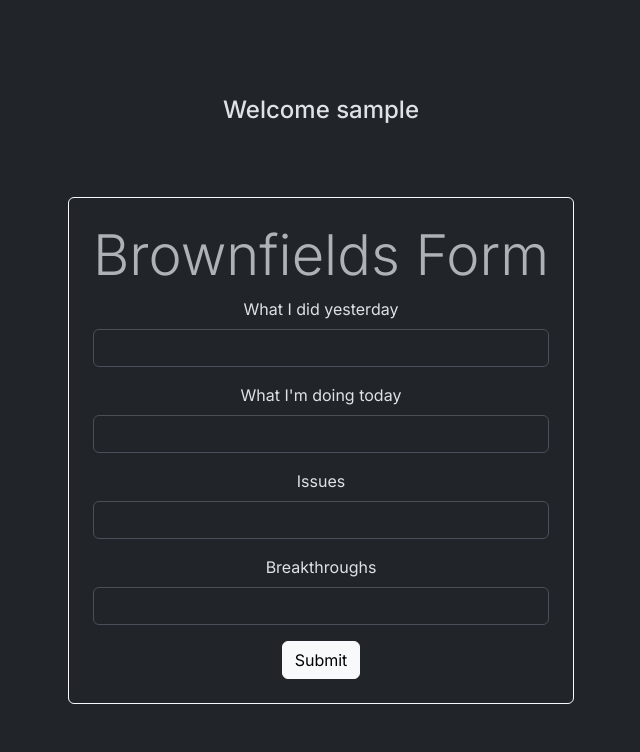
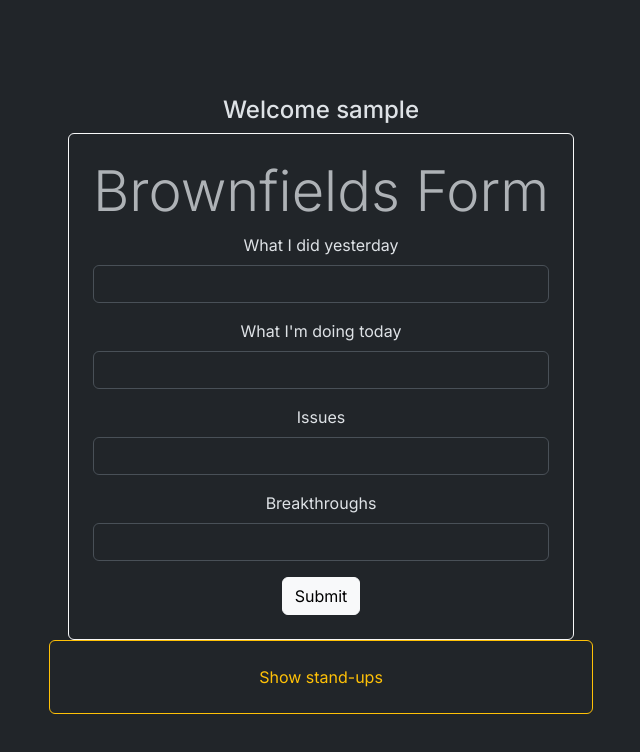
Before and after one commit to Lebang11/brownfields-form, a Next.js app: page / in a window 1280 px wide. Shown: the top 752 px of the page, without its empty margins (319-959 px from the left). Built offline with nearby package versions, Linux system fonts and the light colour scheme; sample sign-in values are in the browser's storage.

Commit message:
added buttons for navigating, and worked on design

```diff
--- a/src/app/main/page.js
+++ b/src/app/main/page.js
@@ -42,6 +42,8 @@ export default function Login() {
     return (
     <div className={styles.main}>
         <h2 className="display-2">Stand-ups</h2>
+
+        <a href="/" className="btn btn-outline-info">Create</a>
 
       {
         dbData.map((data) => {
--- a/src/app/page.js
+++ b/src/app/page.js
@@ -103,7 +103,10 @@ export default function Home() {
             <button className="btn btn-light disabled">Submit</button>
           }
         </form>
+
       </div>
+      <a className="btn btn-outline-warning p-4 w-50" href="/main"> Show stand-ups</a>
+
     </main>
   );
 }
```
